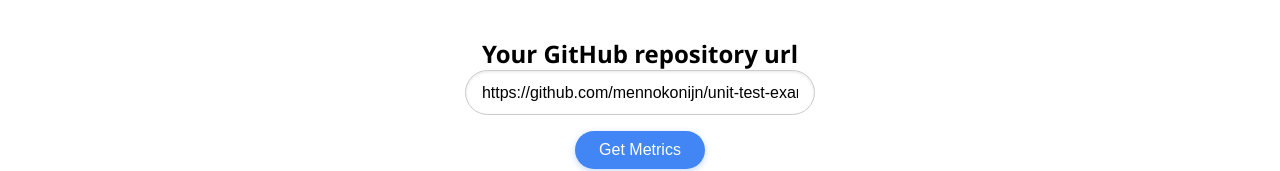
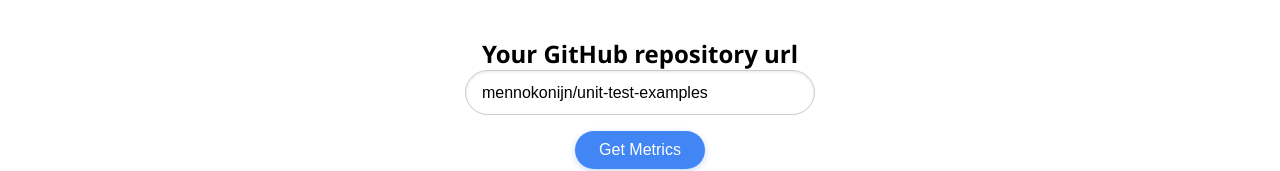
Before and after one commit to mennokonijn/devops-quality-tool, a React (Vite) app in the folder frontend-vite/: page /measurements in a window 1280 px wide. Shown: the part 159-330 px from the top of the page. Built offline with nearby package versions, Linux system fonts and the light colour scheme.

Commit message:
created way to fetch and expand data

```diff
--- a/frontend-vite/src/pages/CheckMetrics.tsx
+++ b/frontend-vite/src/pages/CheckMetrics.tsx
@@ -40,7 +40,7 @@
 
 const CheckMetrics: React.FC = () => {
     const [activeTab, setActiveTab] = useState('Planning');
-    const [repo, setRepo] = useState('https://github.com/mennokonijn/unit-test-examples');
+    const [repo, setRepo] = useState('mennokonijn/unit-test-examples');
     const [measuredMetrics, setMeasuredMetrics] = useState<Record<string, { name: string; value: string }[]>>(metricData);
     const [notFetched, setNotFetched] = useState(true);
 
@@ -55,7 +55,7 @@
             const responseData: Record<string, { name: string; value: string }[]>[] = response.data
             setMeasuredMetrics(responseData[responseData.length - 1]);
             setNotFetched(false);
-            setActiveTab('Plan'); // Reset to the first tab after fetching
+            setActiveTab('Plan');
         } catch (error) {
             console.error('Error fetching metrics:', error);
         }
```
